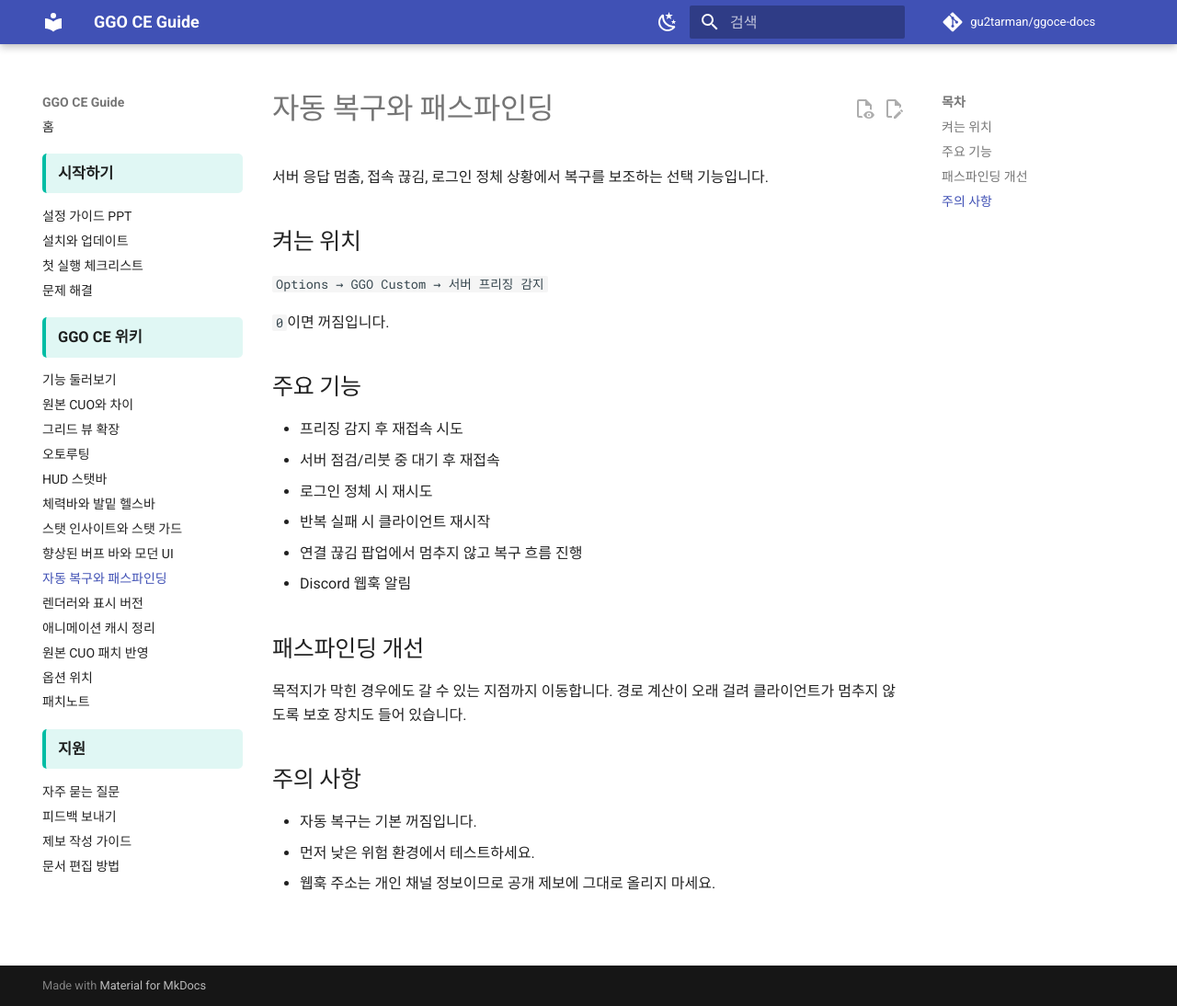
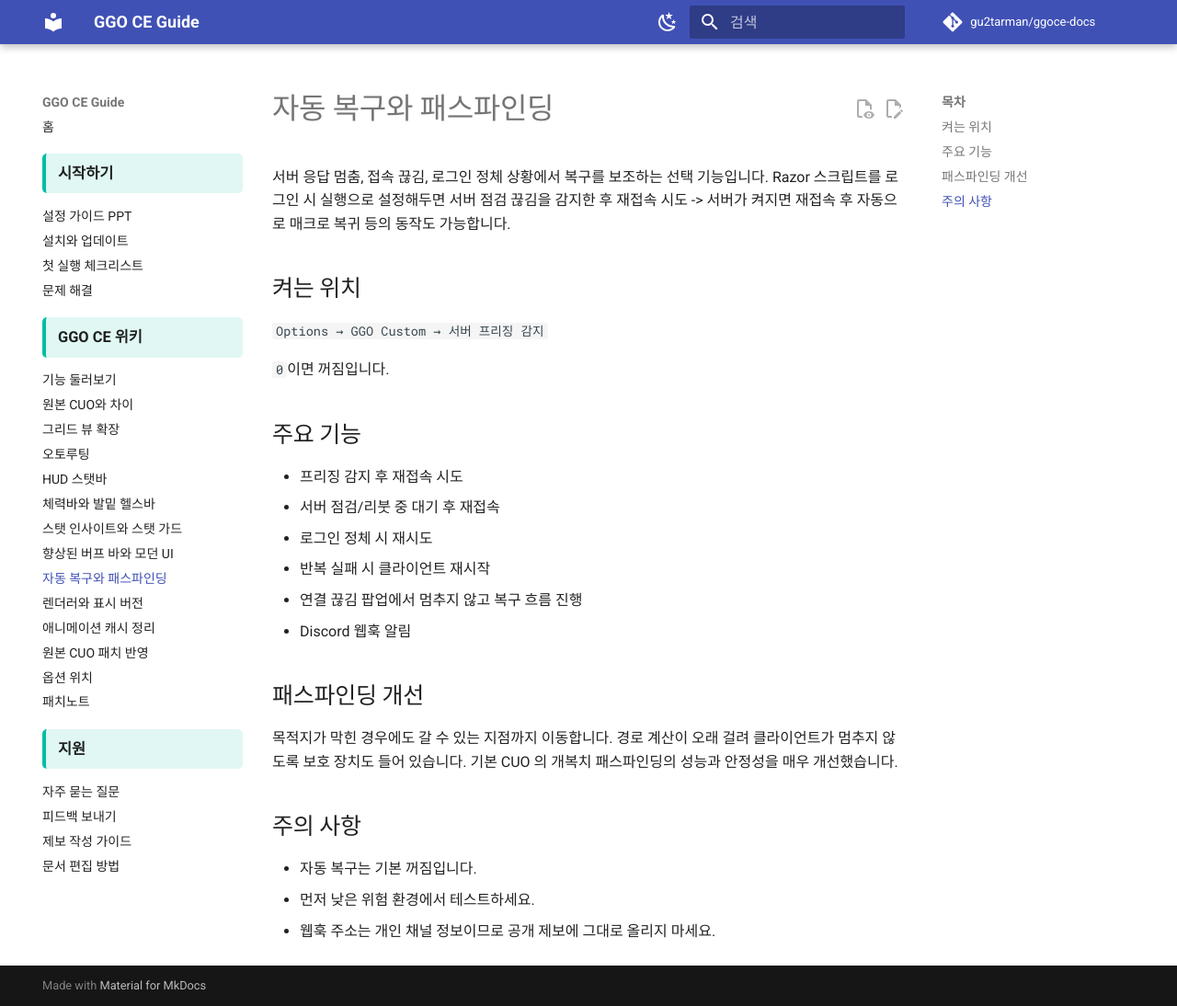
Before and after one commit to gu2tarman/ggoce-docs, an MkDocs documentation site: the page built from docs/ce/reconnect-pathfinding.md, in a window 1280 px wide and 1094 px high. Shown: the whole window at 92% size. Built offline with MkDocs 1.6.1 and Material for MkDocs 9.7.7, drawn with Linux system fonts in a browser that asks for light colours; comment, search, counter and statistics services are not loaded.

Commit message:
docs: update docs/ce/reconnect-pathfinding.md

```diff
--- a/docs/ce/reconnect-pathfinding.md
+++ b/docs/ce/reconnect-pathfinding.md
@@ -1,10 +1,9 @@
 ---
 title: 자동 복구와 패스파인딩
 ---
-
 # 자동 복구와 패스파인딩
 
-서버 응답 멈춤, 접속 끊김, 로그인 정체 상황에서 복구를 보조하는 선택 기능입니다.
+서버 응답 멈춤, 접속 끊김, 로그인 정체 상황에서 복구를 보조하는 선택 기능입니다. Razor 스크립트를 로그인 시 실행으로 설정해두면 서버 점검 끊김을 감지한 후 재접속 시도 -> 서버가 켜지면 재접속 후 자동으로 매크로 복귀 등의 동작도 가능합니다.
 
 ## 켜는 위치
 
@@ -23,7 +22,7 @@ title: 자동 복구와 패스파인딩
 
 ## 패스파인딩 개선
 
-목적지가 막힌 경우에도 갈 수 있는 지점까지 이동합니다. 경로 계산이 오래 걸려 클라이언트가 멈추지 않도록 보호 장치도 들어 있습니다.
+목적지가 막힌 경우에도 갈 수 있는 지점까지 이동합니다. 경로 계산이 오래 걸려 클라이언트가 멈추지 않도록 보호 장치도 들어 있습니다. 기본 CUO 의 개복치 패스파인딩의 성능과 안정성을 매우 개선했습니다.
 
 ## 주의 사항
 
```
